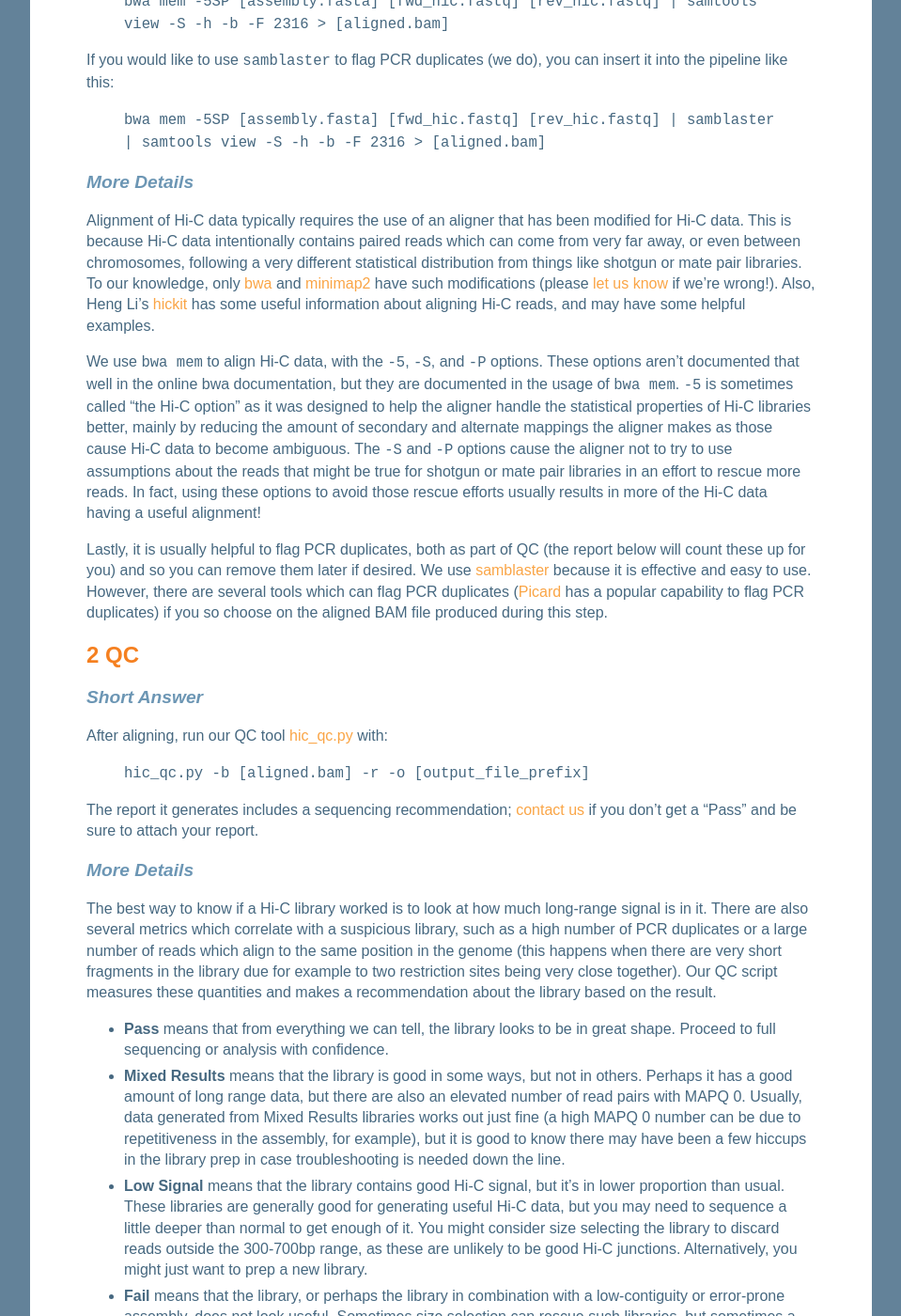
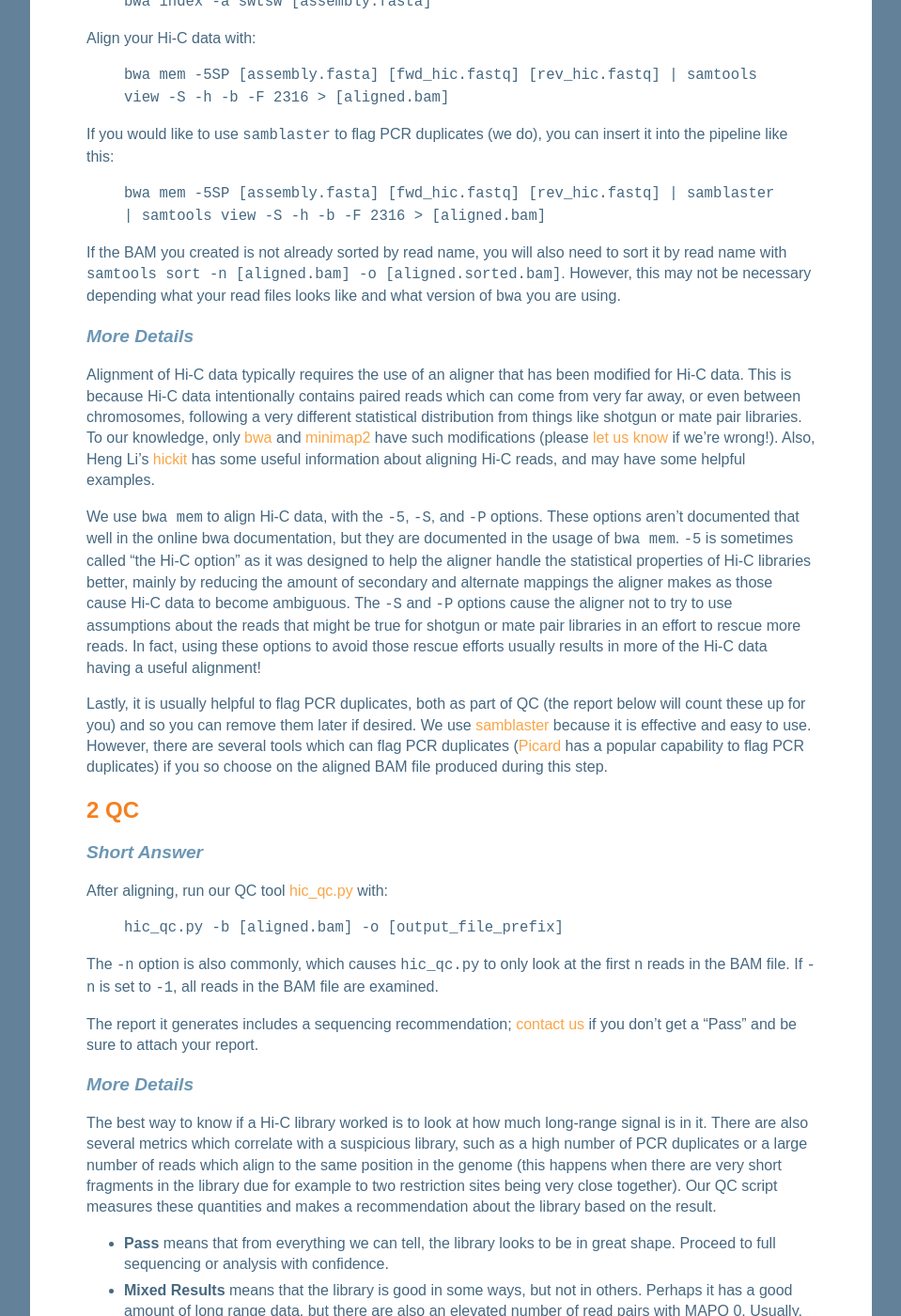
Before and after one commit to phasegenomics/phasegenomics.github.io, a Jekyll site: the page built from _posts/2019-09-19-hic-alignment-and-qc.md, in a window 1280 px wide and 1400 px high, scrolled down 639 px. Shown: the whole window at 94% size, without its empty margins (160-1119 px from the left). Built offline with Jekyll 4.4.1, drawn with Linux system fonts in a browser that asks for light colours; some of the changed text lies outside the part shown.

Commit message:
update documentation to reflect indexing and sorting requirements, and to reflect new hic_qc usage

```diff
--- a/_posts/2019-09-19-hic-alignment-and-qc.md
+++ b/_posts/2019-09-19-hic-alignment-and-qc.md
@@ -13,11 +13,16 @@
 1   Alignment
 ---------------------
 ### Short Answer
+First, generate an index file of your assembly FASTA with
+> `bwa index -a swtsw [assembly.fasta]`
+
 Align your Hi-C data with:
 > `bwa mem -5SP [assembly.fasta] [fwd_hic.fastq] [rev_hic.fastq] | samtools view -S -h -b -F 2316 > [aligned.bam]`
 
 If you would like to use `samblaster` to flag PCR duplicates (we do), you can insert it into the pipeline like this:
 > `bwa mem -5SP [assembly.fasta] [fwd_hic.fastq] [rev_hic.fastq] | samblaster | samtools view -S -h -b -F 2316 > [aligned.bam]`
+
+If the BAM you created is not already sorted by read name, you will also need to sort it by read name with `samtools sort -n [aligned.bam] -o [aligned.sorted.bam]`. However, this may not be necessary depending what your read files looks like and what version of `bwa` you are using.
 
 ### More Details
 Alignment of Hi-C data typically requires the use of an aligner that has been modified for Hi-C data. This is because Hi-C data intentionally contains paired reads which can come from very far away, or even between chromosomes, following a very different statistical distribution from things like shotgun or mate pair libraries. To our knowledge, only [bwa](http://bio-bwa.sourceforge.net) and [minimap2](https://github.com/lh3/minimap2) have such modifications (please [let us know](mailto:support@phasegenomics.com) if we're wrong!). Also, Heng Li's [hickit](https://github.com/lh3/hickit) has some useful information about aligning Hi-C reads, and may have some helpful examples.
@@ -30,7 +35,9 @@
 ---------------------
 ### Short Answer
 After aligning, run our QC tool [hic_qc.py](https://github.com/phasegenomics/hic_qc) with:
-> `hic_qc.py -b [aligned.bam] -r -o [output_file_prefix]`
+> `hic_qc.py -b [aligned.bam] -o [output_file_prefix]`
+
+The `-n` option is also commonly, which causes `hic_qc.py` to only look at the first `n` reads in the BAM file. If `-n` is set to `-1`, all reads in the BAM file are examined.
 
 The report it generates includes a sequencing recommendation; [contact us](mailto:support@phasegenomics.com) if you don't get a "Pass" and be sure to attach your report.
 
```
